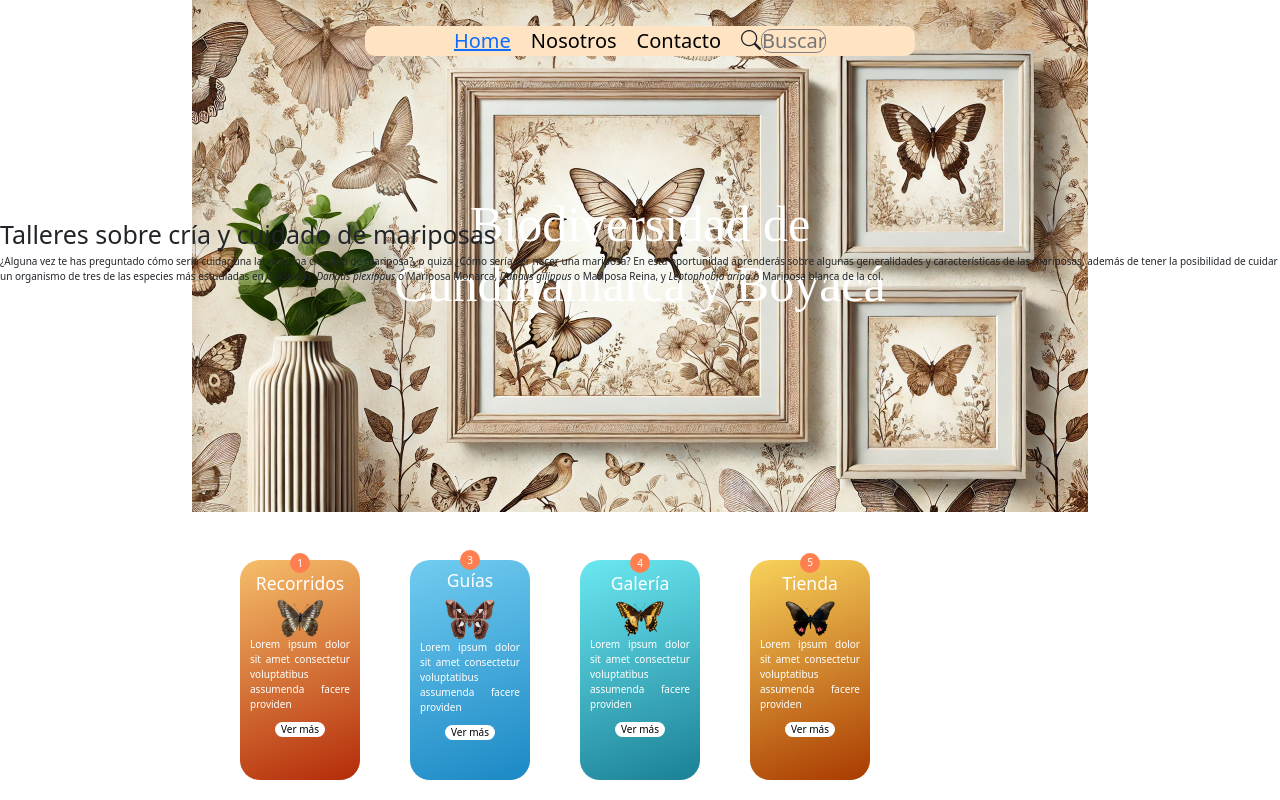
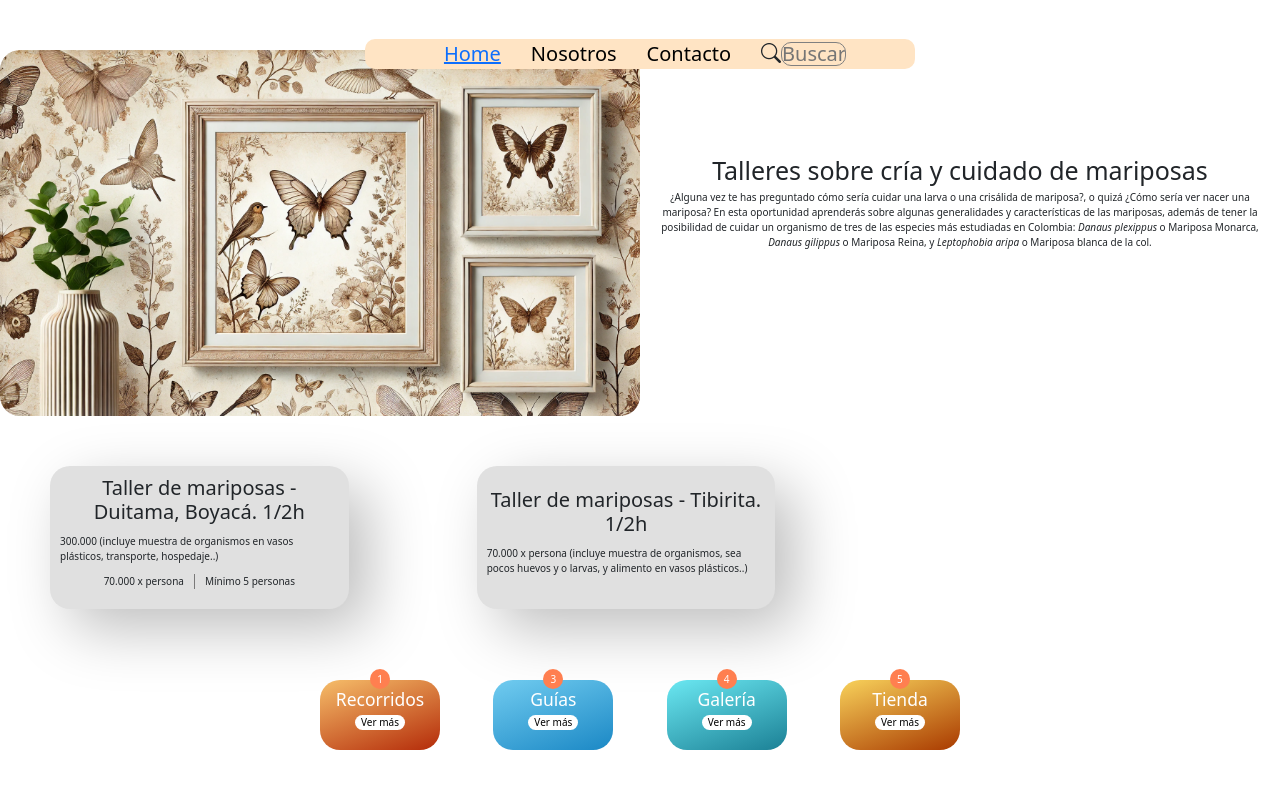
Before and after one commit to biocunboya/biocunboya.github.io, a plain HTML site: page pages/talleres.html in a window 1280 px wide. Drawn offline with nearby package versions, Linux system fonts and the light colour scheme; a web font is replaced by a local one.

Commit message:
check point

```diff
--- /dev/null
+++ b/js/index.js
@@ -0,0 +1 @@
+console.log('Hello, world!');
--- a/pages/talleres.html
+++ b/pages/talleres.html
@@ -15,9 +15,9 @@
 </head>
 
 <body>
-  <section class="section1 section-animada d-flex w-100 justify-content-center align-items-center"
+  <section class="section1 section-animada d-flex w-100 justify-content-center align-items-center flex-column"
     style="position: relative;">
-    <div class="d-flex w-100 justify-content-center align-items-center">
+    <div class="d-flex w-100 justify-content-center align-items-center contenedor-recorridos">
       <nav class="d-flex justify-content-center ps-3 pe-3">
         <ul class="d-flex list-unstyled m-0 p-0" style="gap: 20px;">
           <li style="color: black;"><a href="/">Home</a></li>
@@ -29,11 +29,8 @@
           </li>
         </ul>
       </nav>
-      <img class="portada" style="width: 70%;" src="../imgs/portada2.png" alt="">
-      <div class="container position-absolute w-50">
-        <h1 class="title text-center">Biodiversidad de Cundinamarca y Boyacá</h1>
-      </div>
-      <div style="position: absolute;">
+      <img class="portada" style="margin-top: 5rem" src="../imgs/portada2.png" alt="">
+      <div class="contenedor-texto" style="margin: 1rem; text-align: center;">
         <h1>Talleres sobre cría y cuidado de mariposas</h1>
         <p>
           ¿Alguna vez te has preguntado cómo sería cuidar una larva o una crisálida
@@ -44,53 +41,61 @@
           Mariposa Monarca, <i>Danaus gilippus</i> o Mariposa Reina, y <i>Leptophobia aripa</i> o Mariposa blanca de la
           col.
         </p>
+
       </div>
     </div>
 
+    <div class="d-grid" style="grid-template-columns: 1fr 1fr 1fr;">
+      <div class="card-recorridos">
+        <h2>Taller de mariposas - Duitama, Boyacá. 1/2h</h2>
+        <p>300.000 (incluye muestra de organismos en vasos plásticos, transporte, hospedaje..)</p>
+        <div>
+          <p>70.000 x persona</p>
+          <p>Mínimo 5 personas</p>
+        </div>
+      </div>
 
+      <div class="card-recorridos">
+        <h2>Taller de mariposas - Tibirita. 1/2h</h2>
+        <p>70.000 x persona (incluye muestra de organismos, sea pocos huevos y o larvas, y alimento en vasos plásticos..)</p>
+        <!-- <div>
+          <p>70.000 x persona</p>
+          <p>Mínimo 5 personas</p>
+        </div> -->
+      </div>
+    </div>
+    <hr>
+    <div class="d-flex justify-content-between w-50 mb-5">
 
-
-    <div class="contenedor2 section-animada position-absolute">
-      <div class="card card-1">
+      <div class="card card-1" style="padding-top: 2rem;height: 7rem;">
         <div class="card-num">1</div>
         <h3>Recorridos</h3>
-        <img src="../imgs/95.png" class="card-img" alt="">
-        <p>Lorem ipsum dolor sit amet consectetur voluptatibus assumenda facere providen</p>
         <button class="btn-card recorridos">Ver más</button>
       </div>
 
-      <!-- <div class="card card-2">
+      <!-- <div class="card card-2" style="padding-top: 2rem;height: 7rem;">
 				<div class="card-num">2</div>
 				<h3>Talleres</h3>
-				<img src="../imgs/112.png" class="card-img" alt="">
-				<p>Lorem ipsum dolor sit amet consectetur voluptatibus assumenda facere providen</p>
 				<button class="btn-card talleres">Ver más</button>
 			</div> -->
 
-      <div class="card card-3">
+      <div class="card card-3" style="padding-top: 2rem;height: 7rem;">
         <div class="card-num">3</div>
         <h3>Guías</h3>
-        <img src="../imgs/133.png" class="card-img" alt="">
-        <p>Lorem ipsum dolor sit amet consectetur voluptatibus assumenda facere providen</p>
         <button class="btn-card guias">Ver más</button>
       </div>
 
-      <div class="card card-4">
+      <div class="card card-4" style="padding-top: 2rem;height: 7rem;">
         <div class="card-num">4</div>
         <h3>Galería</h3>
-        <img src="../imgs/90.png" class="card-img" alt="">
-        <p>Lorem ipsum dolor sit amet consectetur voluptatibus assumenda facere providen</p>
         <button class="btn-card galeria">Ver más</button>
       </div>
 
-      <div class="card card-5">
+      <div class="card card-5" style="padding-top: 2rem;height: 7rem;">
         <div class="card-num">5</div>
         <h3>Tienda</h3>
-        <img src="../imgs/201.png" class="card-img" alt="">
-        <p>Lorem ipsum dolor sit amet consectetur voluptatibus assumenda facere providen</p>
         <button class="btn-card tienda">Ver más</button>
       </div>
-
     </div>
   </section>
 
@@ -104,10 +109,10 @@
 			// Mapeo de contenido para cada tipo de botón
 			const contentMap = {
 				"recorridos": "<iframe src='./recorridos.html' width='100%'' height='500px'></iframe>",
-        // "talleres": "<iframe src='./talleres.html' width='100%'' height='500px'></iframe>",
+				"talleres": "<iframe src='./talleres.html' width='100%'' height='500px'></iframe>",
 				"guias": "<iframe src='./guias.html' width='100%'' height='500px'></iframe>",
 				"galeria": "<iframe src='./galeria.html' width='100%'' height='500px'></iframe>",
-        "tienda": "<iframe src='./tienda.html' width='100%'' height='500px'></iframe>",
+				// "tienda": "<iframe src='./tienda.html' width='100%'' height='500px'></iframe>",
 				"default": "Pagina no encontrada.",
 			};
 
--- a/styles.css
+++ b/styles.css
@@ -134,6 +134,9 @@ nav {
 	border-radius: 10px;
 	transition: background-color 0.3s ease-in-out, box-shadow 0.3s ease-in-out;
 }
+ nav li {
+	margin-left: 1rem;
+ }
 
 nav:hover {
 	background-color: rgb(255, 222, 173);
@@ -191,7 +194,6 @@ nav:hover {
 }
 
 .salida {
-	background-color: coral;
 	animation: slideSalida 0.8s ease-out;
 }
 
```
Also changed, not shown: pages/tienda.html (+1 -1 lines). Lines whose indentation alone changed are shown as unchanged.
